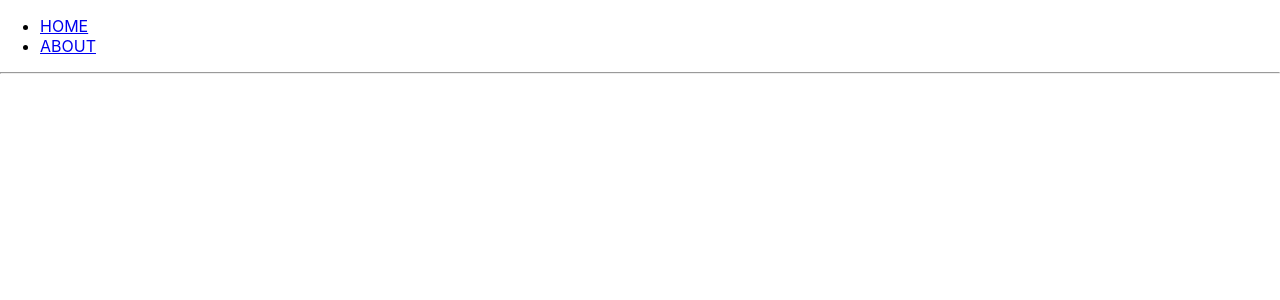
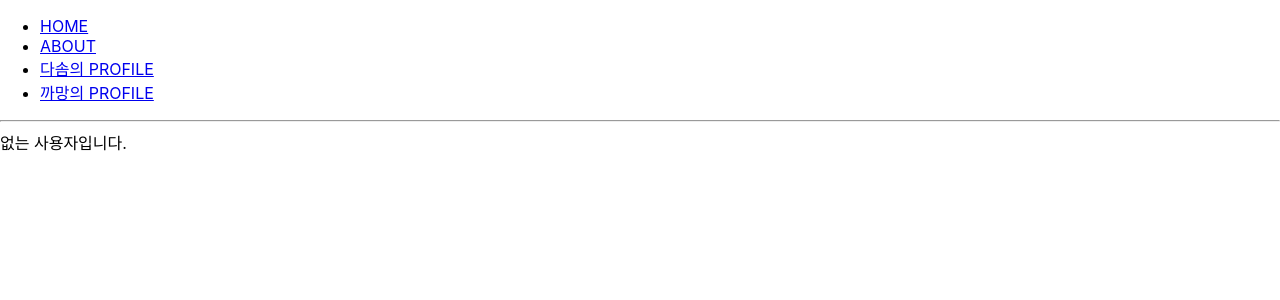
Before and after one commit to teamfroots/react-study, a React (Create React App) app in the folder 13/: page /profile/1 in a window 1280 px wide. Shown: the top 300 px of the page. Built offline with nearby package versions, Linux system fonts and the light colour scheme.

Commit message:
프로필 페이지 생성하여 url 파라미터 사용하기

```diff
--- a/13/src/App.js
+++ b/13/src/App.js
@@ -2,6 +2,7 @@
 import { Route, Link } from "react-router-dom";
 import About from "./about";
 import Home from "./home";
+import Profile from "./Profile";
 
 const App = () => {
   return (
@@ -13,10 +14,17 @@
         <li>
           <Link to="/About">ABOUT</Link>
         </li>
+        <li>
+          <Link to="/Profile/dasom">다솜의 PROFILE</Link>
+        </li>
+        <li>
+          <Link to="/Profile/kkamang">까망의 PROFILE</Link>
+        </li>
       </ul>
       <hr />
       <Route path="/" component={Home} exact={true} />
       <Route path={["/about", "/info"]} component={About} />
+      <Route path={"/profile/:username"} component={Profile} />
     </div>
   );
 };
--- /dev/null
+++ b/13/src/Profile.js
@@ -0,0 +1,30 @@
+import React from "react";
+
+const data = {
+  dasom: {
+    name: "이다솜",
+    description: "까망이 주인",
+  },
+  kkamang: {
+    name: "까망이",
+    description: "고양이",
+  },
+};
+
+const Profile = ({ match }) => {
+  const { username } = match.params;
+  const profile = data[username];
+  if (!profile) {
+    return <div>없는 사용자입니다.</div>;
+  }
+  return (
+    <div>
+      <h3>
+        {username}({profile.name})
+      </h3>
+      <p>{profile.description}</p>
+    </div>
+  );
+};
+
+export default Profile;
```
